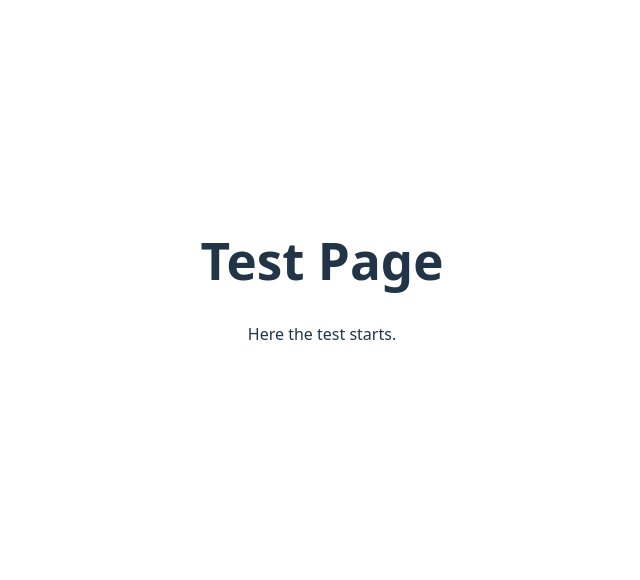
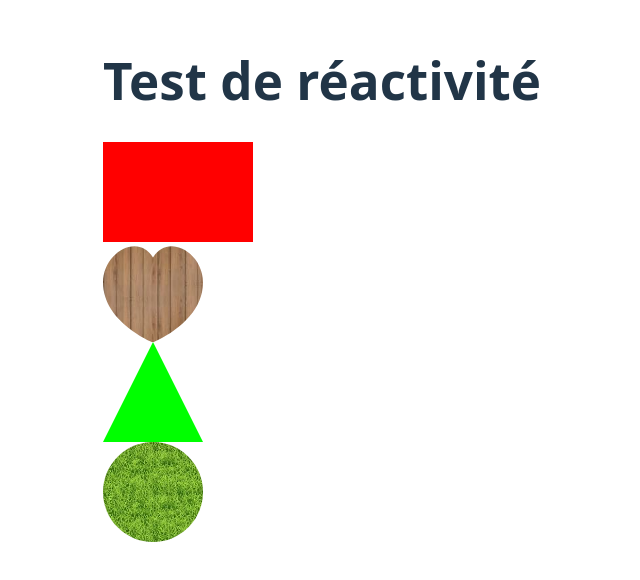
Before and after one commit to victrolles/psycho-test-human-reactivity, a React (Vite) app: page /psycho-test-human-reactivity/test in a window 1280 px wide. Shown: the part 120-700 px from the top of the page, without its empty margins (318-958 px from the left). Built offline with nearby package versions, Linux system fonts and the light colour scheme.

Commit message:
ajout de shapes

```diff
--- /dev/null
+++ b/src/components/Shape.tsx
@@ -0,0 +1,71 @@
+import React from "react";
+import "../styles/components.css"; // Import your CSS file for styles
+
+interface ShapeProps {
+  shape: "rectangle" | "square" | "diamond" | "star" | "heart" | "triangle" | "circle";
+  color?: string; // RGB color like "rgb(255,0,0)"
+  texture?: string; // URL of the texture image
+}
+
+const Shape: React.FC<ShapeProps> = ({ shape, color, texture }) => {
+  const getShapeStyle = (): React.CSSProperties => {
+    let baseStyle: React.CSSProperties = {
+      width: "100px",
+      height: "100px",
+      display: "flex",
+      alignItems: "center",
+      justifyContent: "center",
+      background: texture ? `url(${texture})` : color,
+      backgroundSize: "cover",
+    };
+
+    switch (shape) {
+      case "rectangle":
+        return { ...baseStyle, width: "150px", height: "100px" };
+      case "square":
+        return { ...baseStyle, width: "100px", height: "100px" };
+      case "diamond":
+        return {
+          ...baseStyle,
+          width: "100px",
+          height: "100px",
+          transform: "rotate(45deg)",
+        };
+      case "star":
+        return {
+          ...baseStyle,
+          clipPath: "polygon(50% 0%, 61% 35%, 98% 35%, 68% 57%, 79% 91%, 50% 70%, 21% 91%, 32% 57%, 2% 35%, 39% 35%)",
+        };
+      case "heart":
+        return {
+          ...baseStyle,
+          width: "100px",
+          height: "100px",
+          clipPath: "path('M50 15C35 -10 0 10 0 40C0 80 50 100 50 100C50 100 100 80 100 40C100 10 65 -10 50 15Z')",
+        };
+      case "triangle":
+        return {
+          ...baseStyle,
+          width: "0",
+          height: "0",
+          borderLeft: "50px solid transparent",
+          borderRight: "50px solid transparent",
+          borderBottom: "100px solid " + (color || "black"),
+          background: "none",
+        };
+      case "circle":
+        return {
+          ...baseStyle,
+          width: "100px",
+          height: "100px",
+          borderRadius: "50%",
+        };
+      default:
+        return baseStyle;
+    }
+  };
+
+  return <div className="test-item" style={getShapeStyle()} />;
+};
+
+export default Shape;
--- a/src/pages/Test.tsx
+++ b/src/pages/Test.tsx
@@ -1,11 +1,15 @@
+import Shape from "../components/Shape";
+import img_bois from "../assets/bois.png";
+import img_star from "../assets/herbs.png";
 
 function Test()  {
   return (
     <div className="test">
-        <h1>Test Page</h1>
-        <p>
-            Here the test starts.
-        </p>
+        <h1>Test de réactivité</h1>
+        <Shape shape="rectangle" color="rgb(255, 0, 0)" />
+        <Shape shape="heart" texture={img_bois} />
+        <Shape shape="triangle" color="rgb(0, 255, 0)" />
+        <Shape shape="circle" texture={img_star} />
     </div>
   );
 
```
Also changed, not shown: src/assets/bois.png (added), src/assets/herbs.png (added), src/styles/components.css (added).
